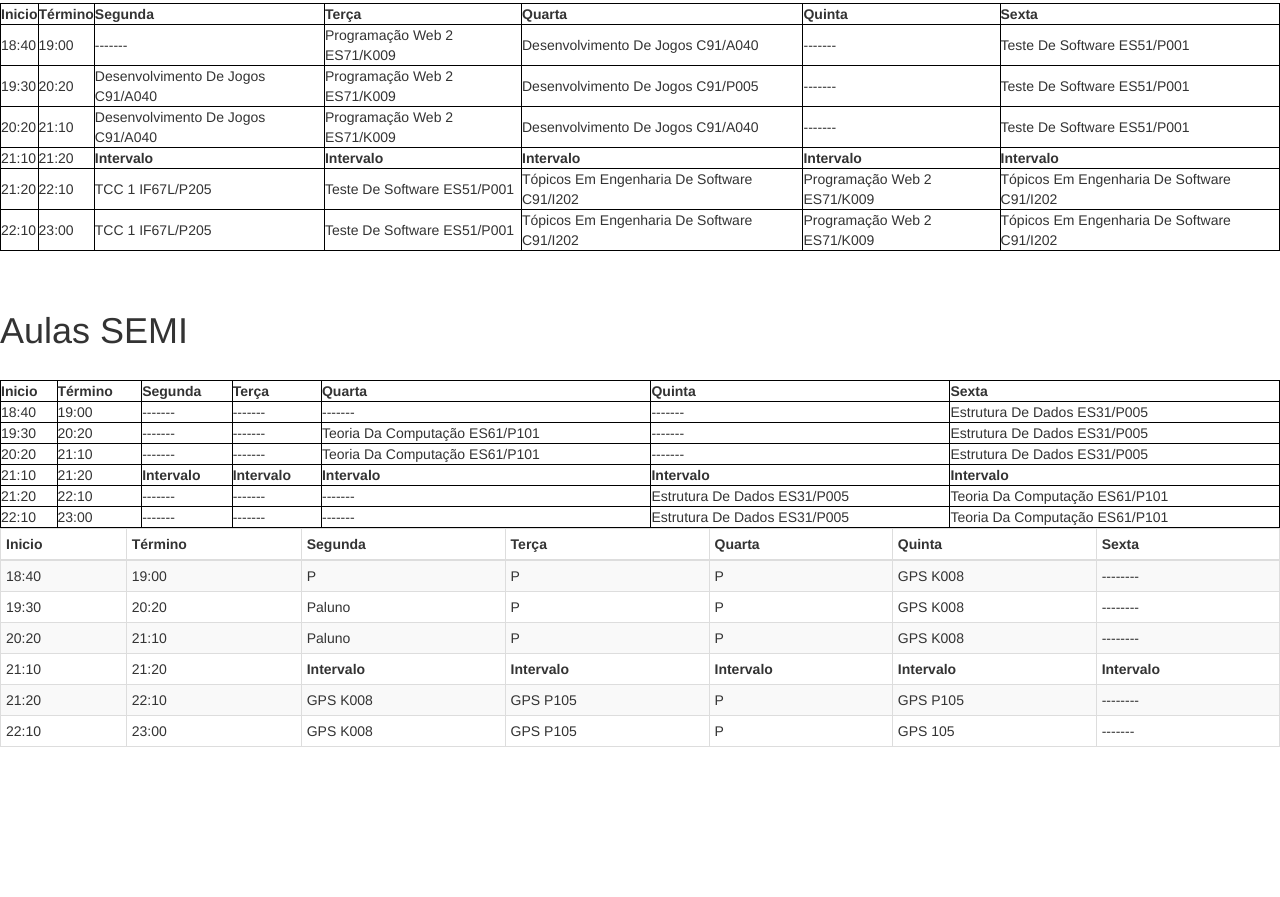
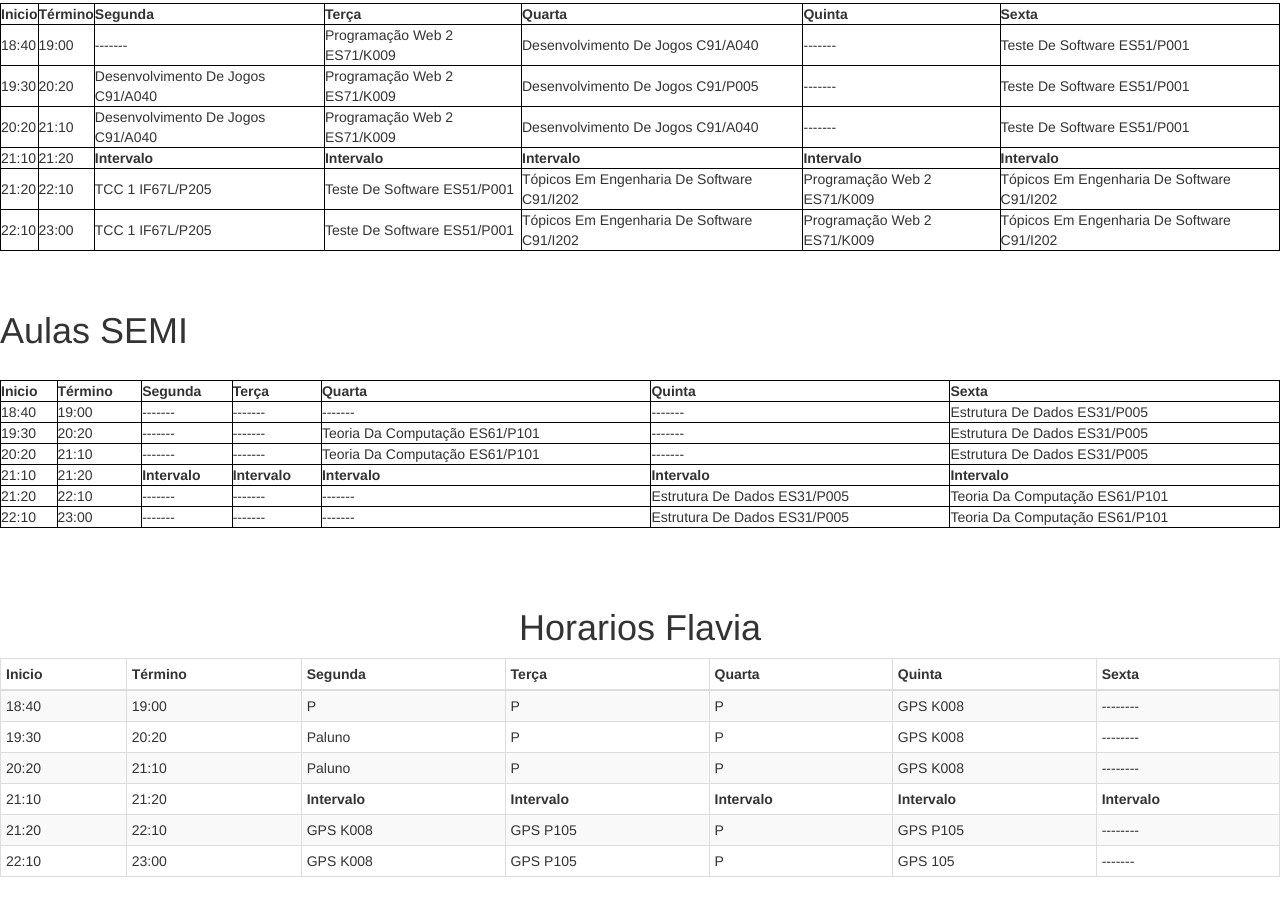
Before and after one commit to Yagolis/yagolis.github.io, a plain HTML site: page aulas-2019-2.html in a window 1280 px wide. Shown: the part 471-1368 px from the top of the page. Before the commit the page ends 1238 px from the top, so only its background shows below. Drawn offline with nearby package versions, Linux system fonts and the light colour scheme.

Commit message:
Update aulas-2019-2.html

```diff
--- a/aulas-2019-2.html
+++ b/aulas-2019-2.html
@@ -223,8 +223,12 @@
    				</tr>
 		</div>
    	</table>
+	</br>
+	</br>
+	</br>
 	 <table style="width:100%">
              <div class="container">
+		     <h1 class="text-center"> Horarios Flavia </h1>
                 <table class="table table-striped table-bordered table-condensed table-hover">
                     <thead>
                         <tr>
```
